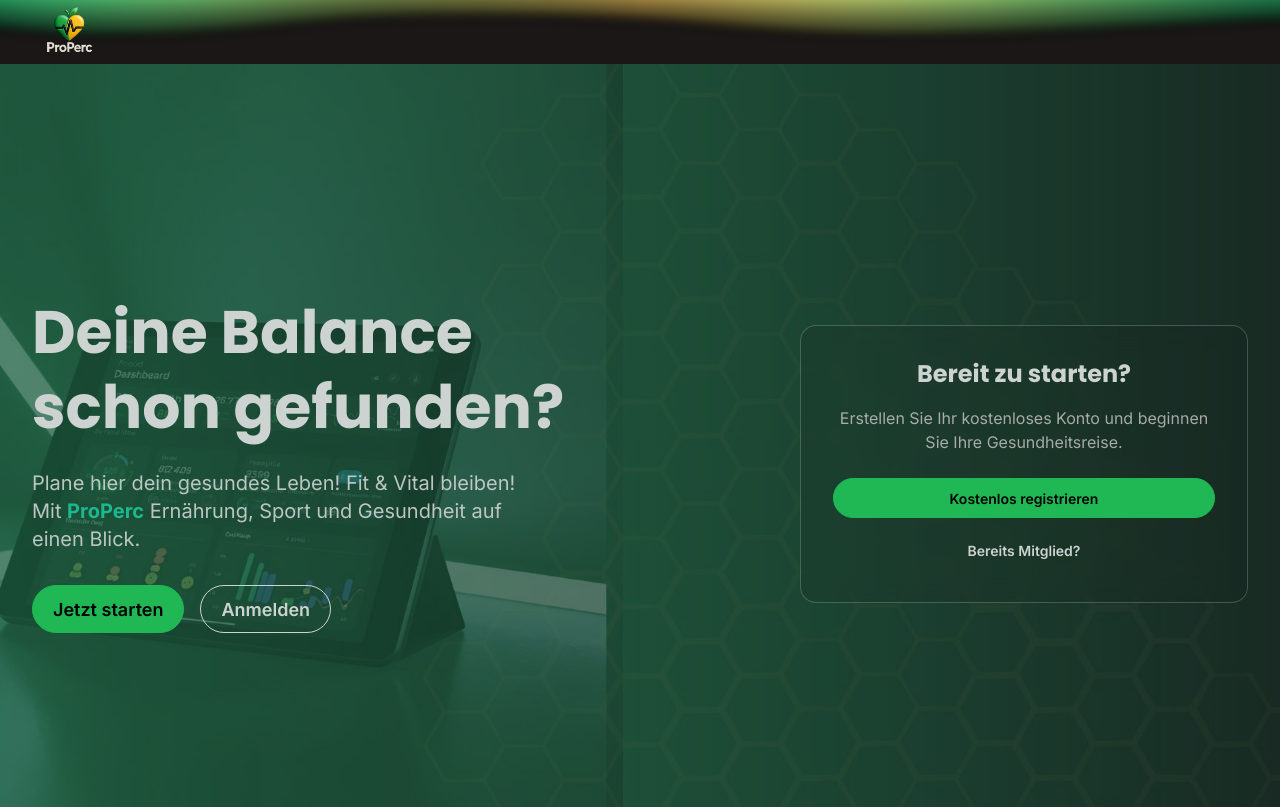
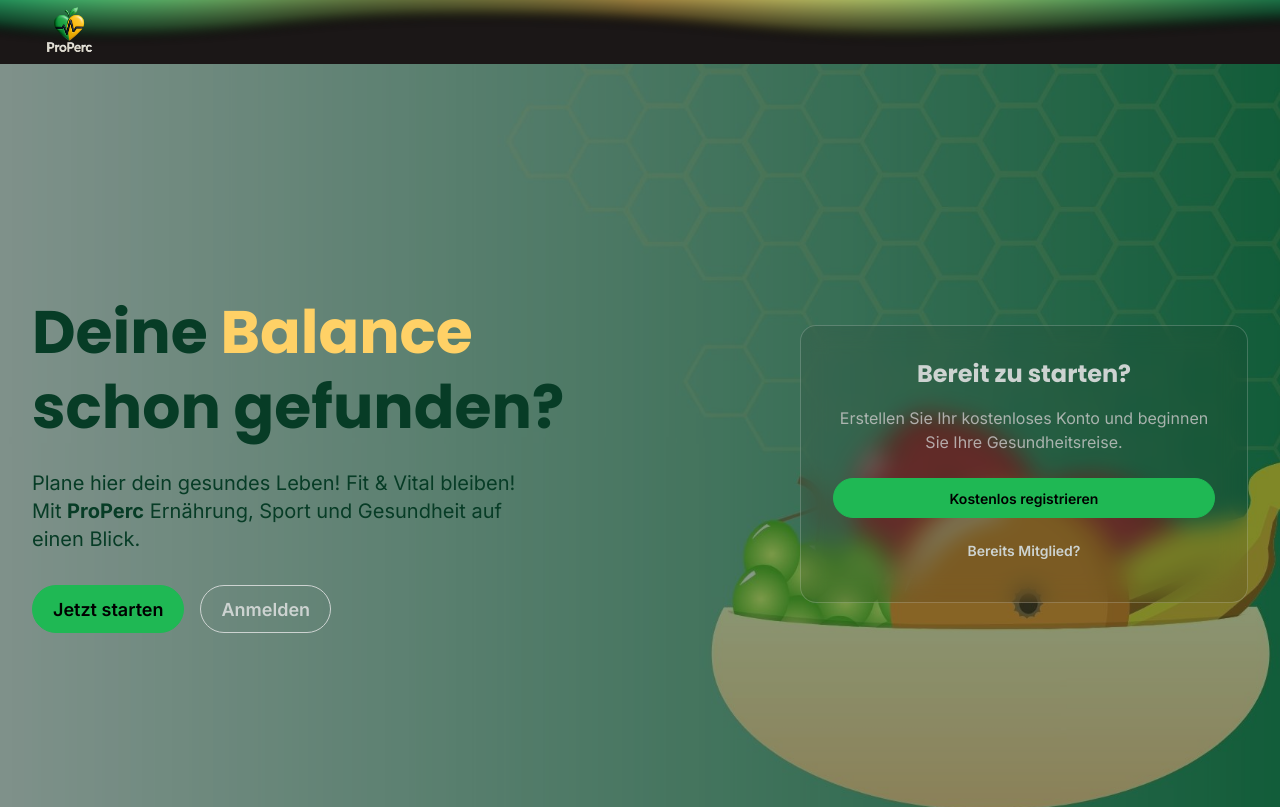
Before and after one commit to CaRpA-devo/ProPerc, a React (Vite) app in the folder frontend/: page / in a window 1280 px wide. Shown: the top 807 px of the page. Built offline with nearby package versions, Linux system fonts and the light colour scheme; no server answers.

Commit message:
update hero+nav styling

```diff
--- a/frontend/src/App.css
+++ b/frontend/src/App.css
@@ -7,7 +7,7 @@
   --dark-bg: #121212; /* Darkmode-BG */
   --light-text: #e0e0e0; /* Text/ Glass-Effekt*/
   --light-bg: #f5f5f5; /* Lightmode-BG */
-  --first-bg: #073c3b;
+  --first-bg: #073c26;
   --second-bg: #021c19;
   --glass-overlay: rgba(255, 255, 255, 0.1);
 }
--- a/frontend/src/components/organisms/hero.org.jsx
+++ b/frontend/src/components/organisms/hero.org.jsx
@@ -1,5 +1,5 @@
+import heroBg from "../../assets/img/heroLightGreen.jpg";
 import { useState } from "react";
-import heroBg from "../../assets/img/heroDarkGreen.jpg";
 import { SignInForm } from "../molecules/signin-form.molecule";
 import { SignUpForm } from "../molecules/signup-form.molecule";
 
@@ -24,13 +24,20 @@ export function Hero() {
           <div className="grid lg:grid-cols-2 gap-8 lg:gap-16 items-center w-full">
             {/* Text Content */}
             <div className="text-center lg:text-left">
-              <h1 className="text-4xl sm:text-5xl lg:text-6xl font-bold leading-tight mb-6">
-                Deine Balance schon gefunden?
+              <h1
+                className="text-4xl sm:text-5xl lg:text-6xl font-bold leading-tight mb-6"
+                style={{ color: "#073c26" }}
+              >
+                Deine <span style={{ color: "#ffd166" }}>Balance</span> schon
+                gefunden?
               </h1>
-              <p className="text-lg sm:text-xl mb-8 text-neutral-content/90 max-w-lg">
+              <p
+                className="text-lg sm:text-xl mb-8 text-neutral-content/90 max-w-lg"
+                style={{ color: "#073c26" }}
+              >
                 Plane hier dein gesundes Leben! Fit & Vital bleiben! Mit{" "}
-                <strong className="text-secondary">ProPerc</strong> Ernährung,
-                Sport und Gesundheit auf einen Blick.
+                <strong>ProPerc</strong> Ernährung, Sport und Gesundheit auf
+                einen Blick.
               </p>
 
               <div className="flex flex-col sm:flex-row gap-4 justify-center lg:justify-start">
@@ -48,7 +55,6 @@ export function Hero() {
                 </button>
               </div>
             </div>
-
             {/* Form Container */}
             <div className="flex justify-center lg:justify-end">
               {activeForm === "signin" && (
```
Also changed, not shown: frontend/src/assets/img/heroLightGreen.jpg (added).
